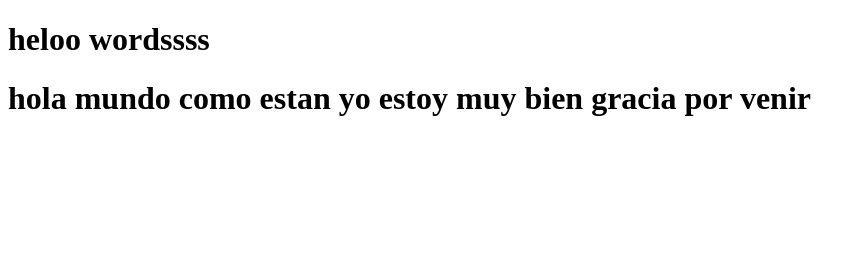
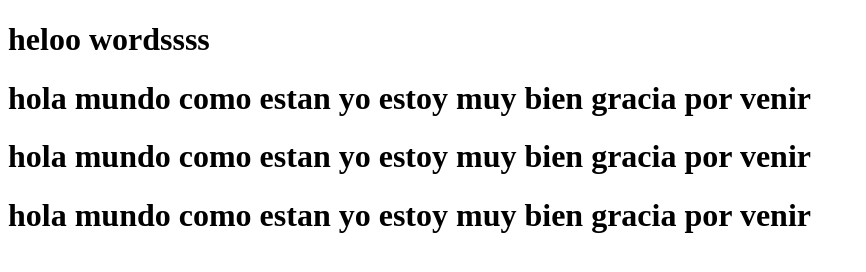
Before and after one commit to max-poblete/prueba_1, a plain HTML site: page index.html in a window 1280 px wide. Shown: the whole page, without its empty margins (0-866 px from the left). Drawn offline with Linux system fonts and the light colour scheme.

Commit message:
tercer commit

```diff
--- a/index.html
+++ b/index.html
@@ -10,6 +10,12 @@
     <h1>
         hola mundo como estan yo estoy muy bien gracia por venir
     </h1>
+    <h1>
+        hola mundo como estan yo estoy muy bien gracia por venir
+    </h1>
+    <h1>
+        hola mundo como estan yo estoy muy bien gracia por venir
+    </h1>
     <div class="">
       <h4 class="hola"></h4>
     </div>
```
